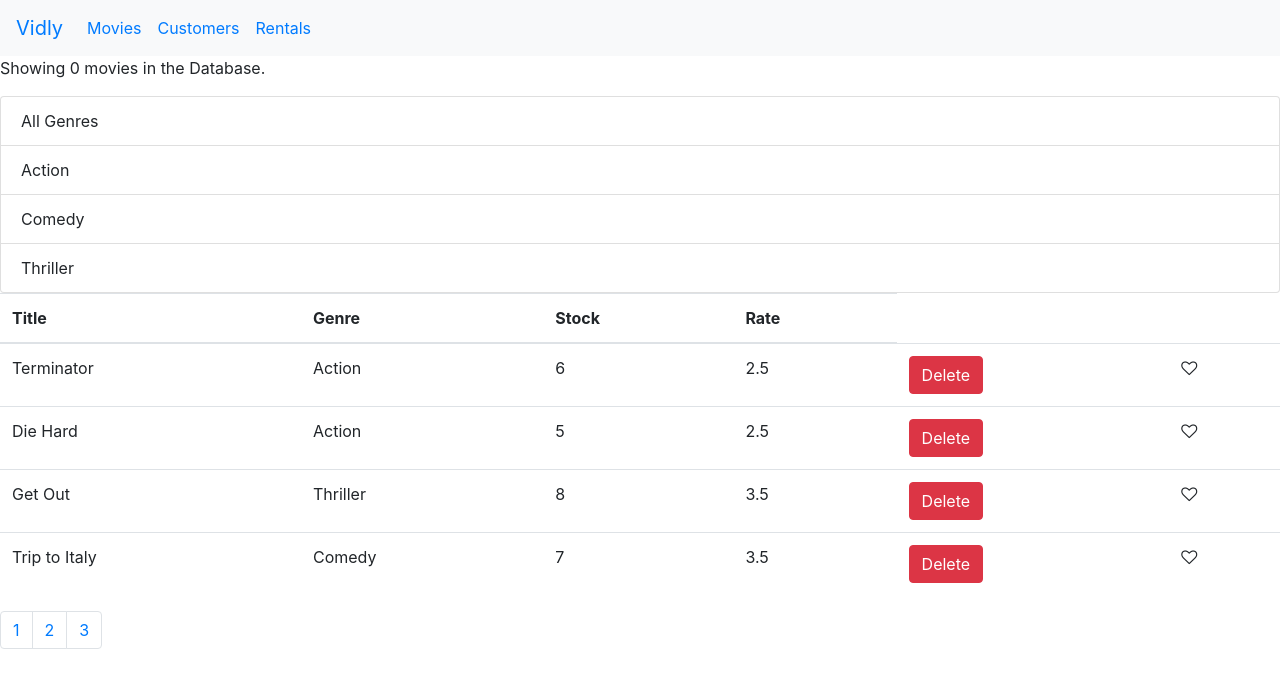
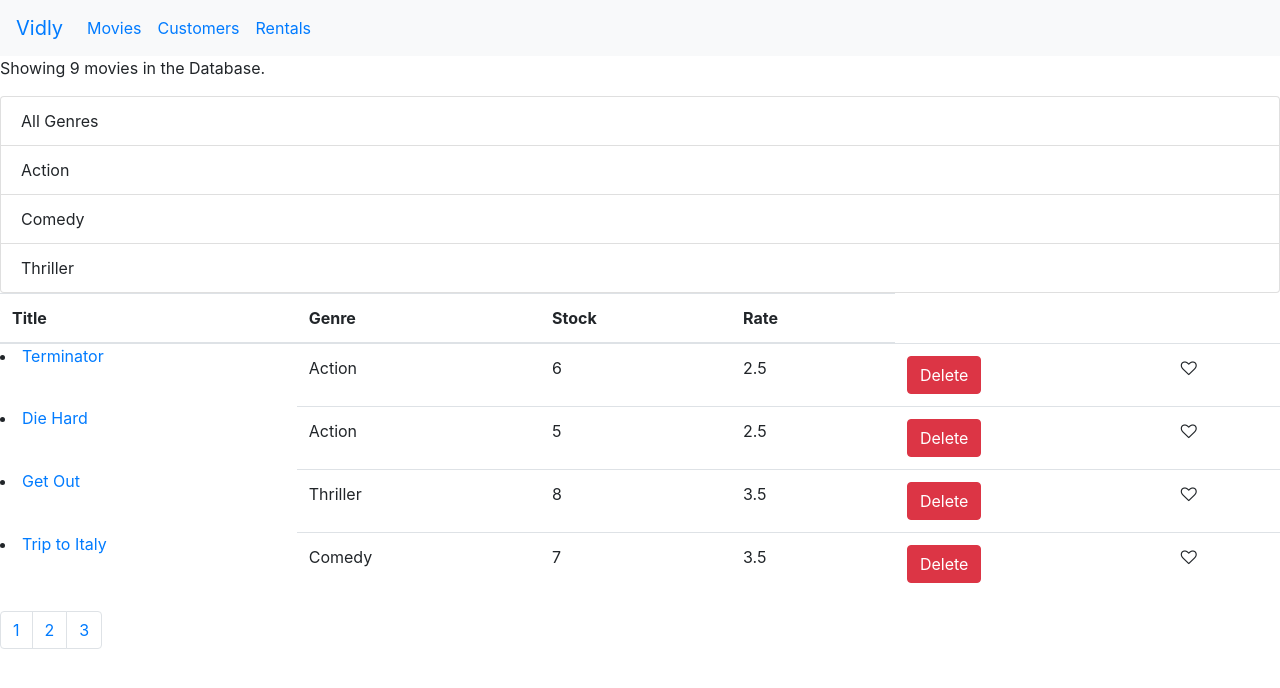
Before and after one commit to Bennity/vidly, a React (Create React App) app: page /Movies in a window 1280 px wide. Shown: the top 688 px of the page. Built offline with nearby package versions, Linux system fonts and the light colour scheme.

Commit message:
Routing der movies

```diff
--- a/src/App.js
+++ b/src/App.js
@@ -1,11 +1,15 @@
 import React, { Component } from "react";
 import Movies from "./movie/movies";
-import { Route } from "react-router-dom";
+import { Route, Redirect, Switch } from "react-router-dom";
 import Navbar from "./navbar/navbar";
 import { getMovies } from "./services/fakeMovieService";
 import Pagination from "./pagination/pagination";
 import Rentals from "./rentals/rentals";
 import Customers from "./customers/customers";
+import NotFound from "./not found/notFound";
+
+//implement sort and orderby mit lodash
+//Jquery lernen
 
 class App extends Component {
   fetchMovies = () => {
@@ -64,6 +68,7 @@ class App extends Component {
     return (
       <React.Fragment>
         <Navbar />
+        <Switch>
           <Route
             path="/Movies"
             render={props => (
@@ -81,8 +86,12 @@ class App extends Component {
               />
             )}
           />
+          <Redirect exact from="/" to="/Movies" />
           <Route path="/Customers" component={Customers} />
           <Route path="/Rentals" component={Rentals} />
+          <Route path="/not-found" component={NotFound} />
+          <Redirect to="/not-found" />
+        </Switch>
         <Pagination
           itemsCount={this.state.movies.length}
           pageSize={this.state.pageSize}
--- a/src/movie/movie.jsx
+++ b/src/movie/movie.jsx
@@ -1,10 +1,14 @@
 import React, { Component } from "react";
+import { Link } from "react-router-dom";
 
 const movie = props => {
   return (
     <React.Fragment>
       <tr>
-        <td>{props.title}</td>
+        <li key={props._id}>
+          <Link to={`/movies/${props._id}`}>{props.title}</Link>
+        </li>
+
         <td>{props.genre}</td>
         <td>{props.numberInStock}</td>
         <td>{props.dailyRentalRate}</td>
--- a/src/movie/movies.jsx
+++ b/src/movie/movies.jsx
@@ -6,7 +6,11 @@ import Genre from "../genre/genre";
 const movies = props => {
   return (
     <React.Fragment>
-      <p>Showing {props.genreLength} movies in the Database.</p>
+      <p>
+        Showing{" "}
+        {props.genre.length === 0 ? props.movies.length : props.genre.length}{" "}
+        movies in the Database.
+      </p>
       <Genre
         genre={props.movies.map(obj => obj.genre.name)}
         onGenreChange={props.onGenreChange}
@@ -29,9 +33,9 @@ const movies = props => {
             <Movie
               key={movie._id}
               _id={movie._id}
+              title={movie.title}
               onDelete={props.onDelete}
               onLiked={props.onLiked}
-              title={movie.title}
               genre={movie.genre.name}
               numberInStock={movie.numberInStock}
               dailyRentalRate={movie.dailyRentalRate}
--- /dev/null
+++ b/src/not found/notFound.jsx
@@ -0,0 +1,7 @@
+import React from "react";
+
+const NotFound = () => {
+  return <h1>Not Found</h1>;
+};
+
+export default NotFound;
```
Also changed, not shown: src/movie/movieDetails.jsx (added, +19 -0 lines). Lines whose indentation alone changed are shown as unchanged.
